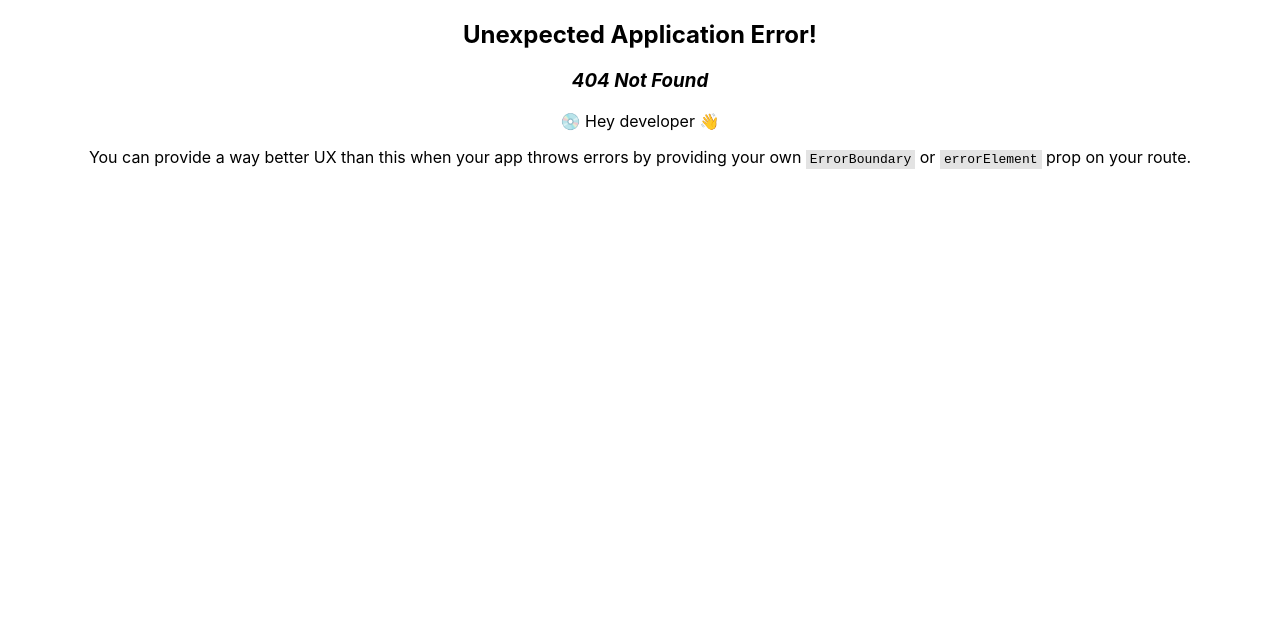
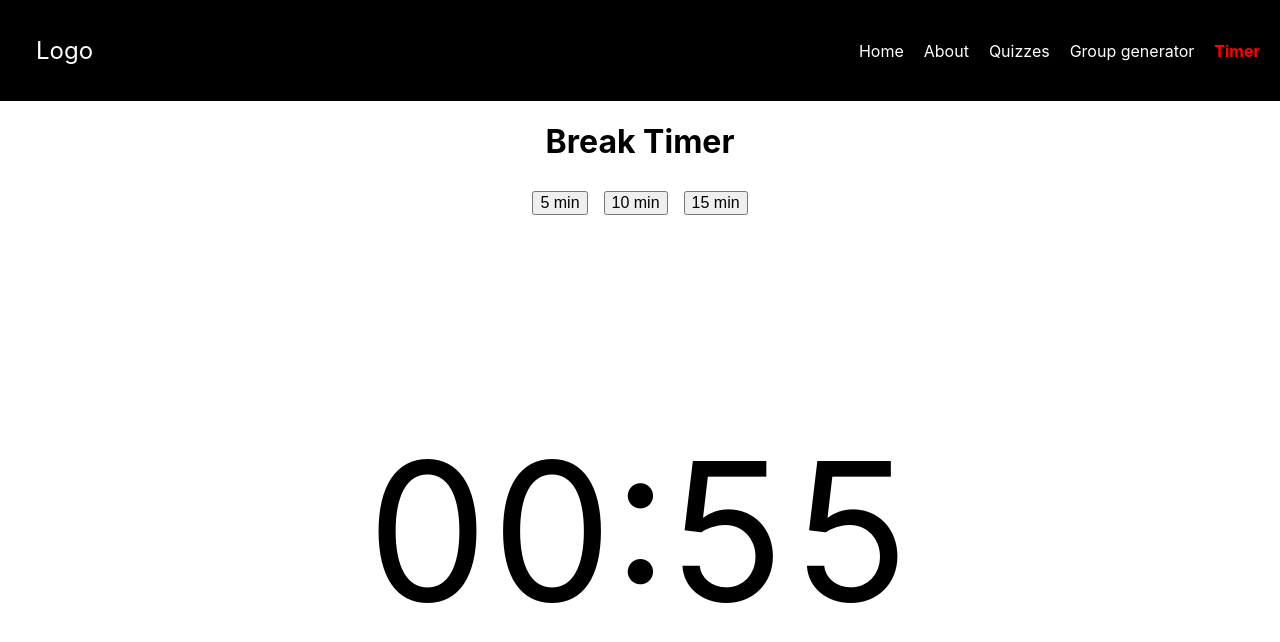
Before and after one commit to Hartmannsolution/quiz_app, a React (Vite) app: page /break in a window 1280 px wide. Before the commit this address had no page. Shown: the top 642 px of the page. Built offline with nearby package versions, Linux system fonts and the light colour scheme.

Commit message:
added break timer

```diff
--- /dev/null
+++ b/src/components/breakTimer/BreakTimer.jsx
@@ -0,0 +1,40 @@
+import React, { useState, useEffect } from "react";
+import "./breakTimer.css";
+
+const BreakTimer = () => {
+  const [breakTime, setBreakTime] = useState(60);
+
+  const showTime = () => {
+    if(breakTime < 0){
+        return "00:00";
+    }
+    let minutes = Math.floor(breakTime / 60);
+    minutes = minutes < 10 ? "0" + minutes : minutes;
+    let seconds = breakTime % 60;
+    return `${minutes}:${seconds < 10 ? "0" : ""}${seconds}`;
+  };
+
+  useEffect(() => {
+    const interval = setInterval(() => {
+        if(breakTime < 1 ){
+          clearInterval(interval);
+          setBreakTime(0);
+        } else {
+          setBreakTime((breakTime) => breakTime - 1);
+        }
+    }, 1000);
+    return () => clearInterval(interval);
+  }, []);
+
+  return (
+    <>
+      <h1>Break Timer</h1>
+      <button className="timebutton" onClick={() => setBreakTime(300)}>5 min</button>
+      <button className="timebutton" onClick={() => setBreakTime(600)}>10 min</button>
+      <button className="timebutton" onClick={() => setBreakTime(900)}>15 min</button>
+      <p className="timeview">{showTime()}</p>
+    </>
+  );
+};
+
+export default BreakTimer;
--- /dev/null
+++ b/src/components/breakTimer/breaktimer.css
@@ -0,0 +1,8 @@
+.timeview {
+    font-size: 12em;
+    font-variant-numeric: tabular-nums;
+}
+.timebutton {
+    font-size: 1em;
+    margin: 0.5em;
+}
--- a/src/components/header/Header.jsx
+++ b/src/components/header/Header.jsx
@@ -20,6 +20,9 @@ const Header = ({facade, setUserContext}) => {
         <NavLink to="/group" className={({isActive}) => (isActive ? "active" : 'none')}>
         Group generator
         </NavLink>
+        <NavLink to="/break" className={({isActive}) => (isActive ? "active" : 'none')}>
+        Timer
+        </NavLink>
         {/* <LoginContainer facade={facade} setUserContext={setUserContext} /> */}
       </nav>
     </header>
--- a/src/main.jsx
+++ b/src/main.jsx
@@ -13,6 +13,7 @@ import {
 // import "./index.css";
 import quizzesObj from "./quizzes/network.json";
 import RandomGroup from "./components/randomGroup/RandomGroup";
+import BreakTimer from "./components/breakTimer/BreakTimer";
 
 
 const router = createBrowserRouter(
@@ -24,6 +25,7 @@ const router = createBrowserRouter(
       </Route>
     <Route path="/group" element={<RandomGroup/>} />
     <Route path="/about" element={<About/>} />
+    <Route path="/break" element={<BreakTimer/>} />
     </Route>
     </>
   )
```
